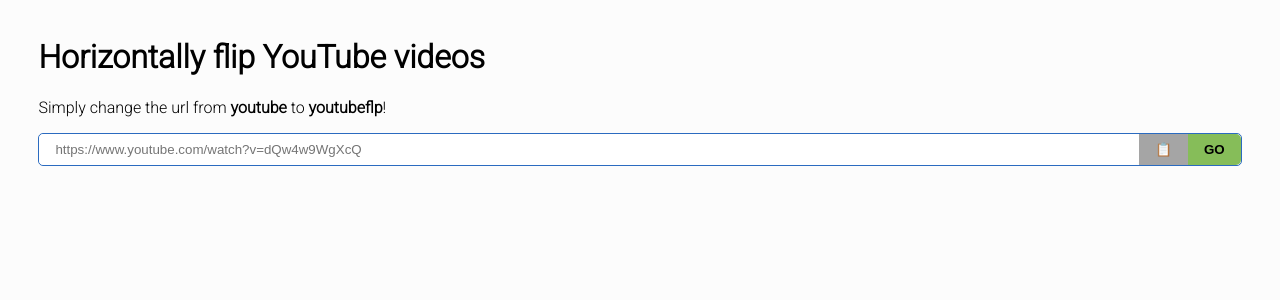
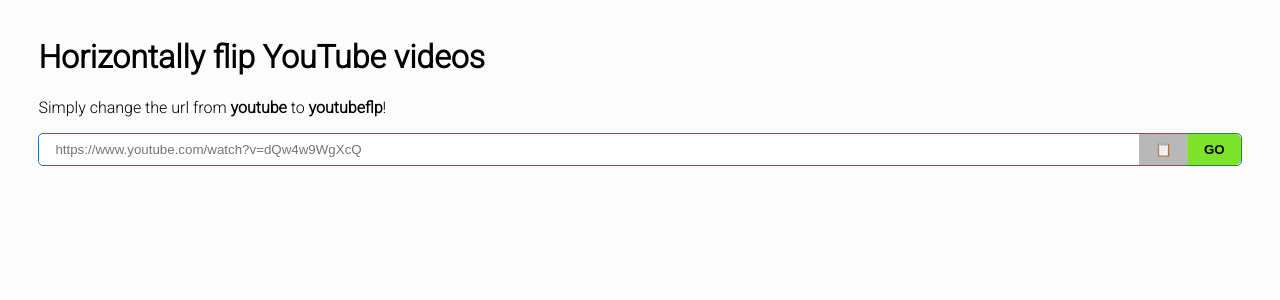
Before and after one commit to davelowqx/youtubeflp, a Next.js app: page / in a window 1280 px wide. Shown: the top 300 px of the page. Built offline with nearby package versions, Linux system fonts and the light colour scheme.

Commit message:
Add fancy toggle button

```diff
--- a/styles/globals.css
+++ b/styles/globals.css
@@ -1,8 +1,8 @@
 :root {
-  --green: #86bd59;
+  --green: #7ee42b;
   --blue: #2b6bc0;
-  --gray: #c7ced6;
-  --gray-dark: #a5a5a5;
+  --gray: #e0e0e0;
+  --gray-dark: #b8b8b8;
   --black: #212121;
   --white: #fcfcfc;
   --red: #e66363;
@@ -55,10 +55,6 @@
   border-radius: 5px;
 }
 
-input.error {
-  /* border: 1px solid red; */
-}
-
 button {
   font-weight: bold;
   border: none;
@@ -71,6 +67,59 @@
 
 .round-border-right {
   border-radius: 0 5px 5px 0;
+}
+
+/* enclosing label */
+label.switch {
+  position: absolute;
+  top: 15px;
+  left: 15px;
+  width: 44px;
+  height: 26px;
+  z-index: 4;
+}
+
+/* checkbox */
+label.switch input {
+  visibility: hidden;
+  height: 0;
+  width: 0;
+}
+
+/* switch bg */
+span.switch {
+  position: absolute;
+  cursor: pointer;
+  top: 0;
+  left: 0;
+  right: 0;
+  bottom: 0;
+  border-radius: 26px;
+  background-color: var(--gray);
+  border: 2px solid var(--gray-dark);
+  transition: 0.4s;
+}
+
+/* switch lever */
+span.switch:after {
+  position: absolute;
+  content: "";
+  height: 16px;
+  width: 16px;
+  left: 1px;
+  top: 1px;
+  background-color: var(--white);
+  border: 2px solid var(--gray-dark);
+  border-radius: 50%;
+  transition: 0.4s;
+}
+
+input:checked + span.switch {
+  background-color: var(--green);
+}
+
+input:checked + span.switch:after {
+  transform: translateX(18px);
 }
 
 /* utility classes */
```
Also changed, not shown: pages/watch/index.js (+5 -6 lines).
